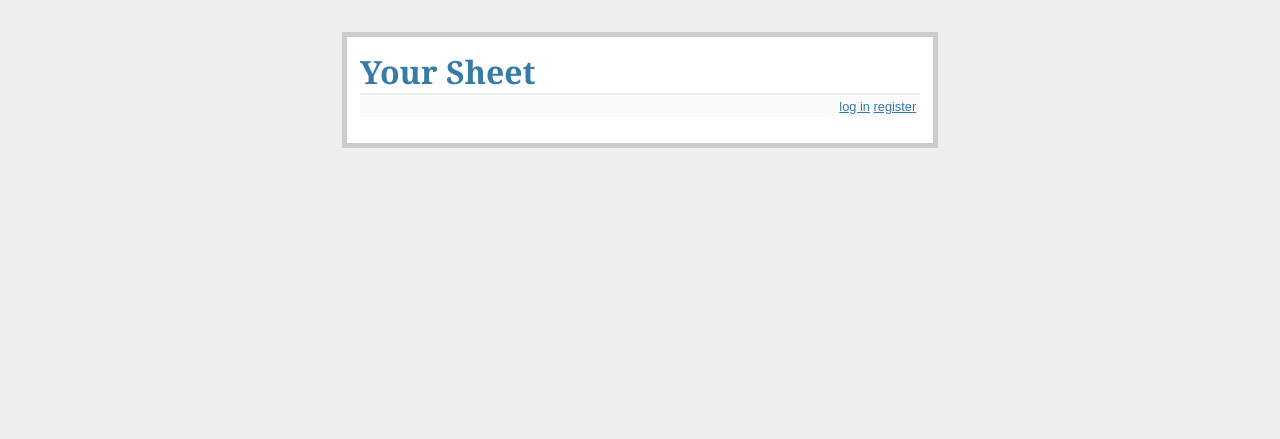
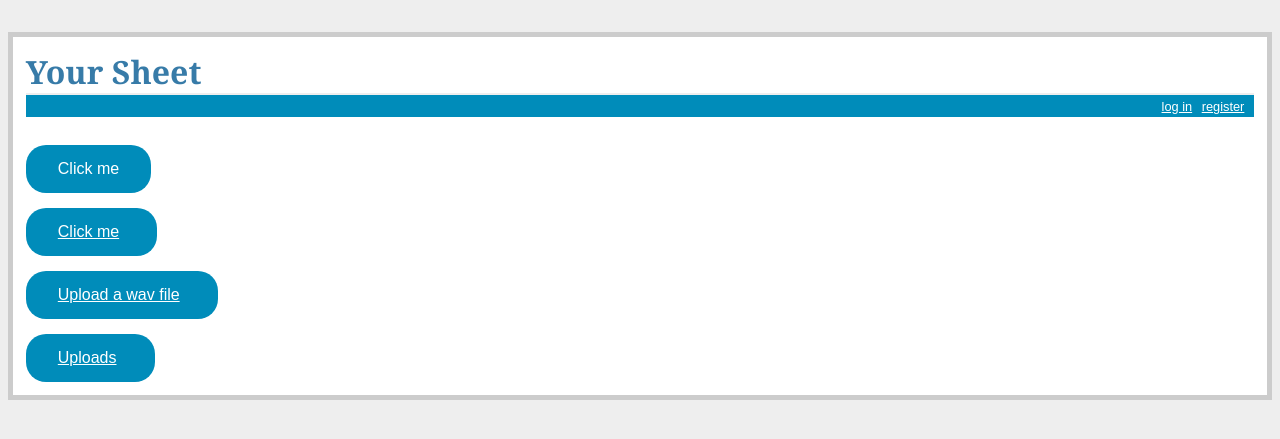
Before and after one commit to OfekDotan/YourSheet, a Flask app: page / in a window 1280 px wide. Shown: the top 439 px of the page. Run offline with Flask 2, Linux system fonts and the light colour scheme.

Commit message:
added some styling

```diff
--- a/YourSheet/static/style.css
+++ b/YourSheet/static/style.css
@@ -3,8 +3,11 @@
 h1, h2          { font-family: 'Georgia', serif; margin: 0; }
 h1              { border-bottom: 2px solid #eee; }
 h2              { font-size: 1.2em; }
-
-.page           { margin: 2em auto; width: 35em; border: 5px solid #ccc;
+a {
+ color: #ffffff;
+ margin-right: 6px;
+}
+.page           { margin: 2em auto; border: 5px solid #ccc;
                   padding: 0.8em; background: white; }
 .entries        { list-style: none; margin: 0; padding: 0; }
 .entries li     { margin: 0.8em 1.2em; }
@@ -12,7 +15,21 @@
 .add-entry      { font-size: 0.9em; border-bottom: 1px solid #ccc; }
 .add-entry dl   { font-weight: bold; }
 .metanav        { text-align: right; font-size: 0.8em; padding: 0.3em;
-                  margin-bottom: 1em; background: #fafafa; }
+                  margin-bottom: 1em; background: #008CBA; }
 .flash          { background: #cee5F5; padding: 0.5em;
                   border: 1px solid #aacbe2; }
 .error          { background: #f0d6d6; padding: 0.5em; }
+
+.button {
+    background-color: #008CBA;
+    border: none;
+    color: white;
+    padding: 15px 32px;
+    text-align: center;
+    text-decoration: none;
+    display: inline-block;
+    font-size: 16px;
+    margin-top: 15px;
+    margin-right: 15px;
+    border-radius: 20px;
+  }
--- a/YourSheet/templates/index.html
+++ b/YourSheet/templates/index.html
@@ -4,16 +4,16 @@
         <meta charset=utf-8>
         <link href="bootstrap.min.css" rel="stylesheet" type="text/css"/>
     </head>
-    <body>
-        <h1>My Website</h1>
+    {% block body %}
         <form action="/my-link/">
-            <input type="submit" value="Click me" />
+            <input type="submit" value="Click me" class="button" />
         </form>
-
-        <button> <a href="/my-link/">Click me</a></button>
-        <button> <a href="/upload-wav">Upload a wav file</a></button>
-        <button> <a href="/uploads">Uploads</a></button>
-    </body>
+        <button class="button button"> <a href="/my-link/">Click me</a></button>
+        <br>
+        <button class="button button"> <a href="/upload-wav">Upload a wav file</a></button>
+        <br>
+        <button class="button button"> <a href="/uploads">Uploads</a></button>
+    {% endblock %}
     <script src="angular.min.js" type="text/javascript"></script>
 
     <!--User defined JS files-->
```
Also changed, not shown: 1 other file.
